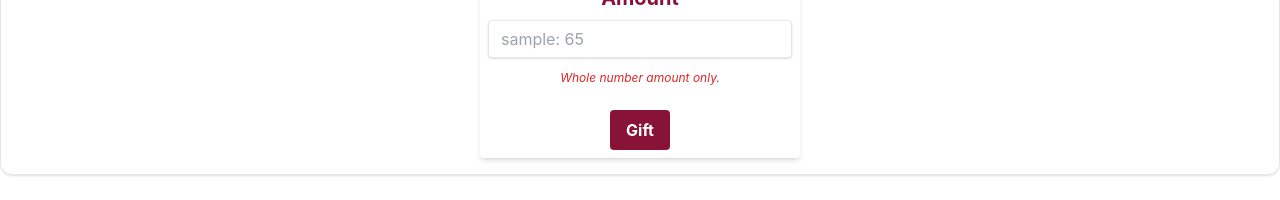
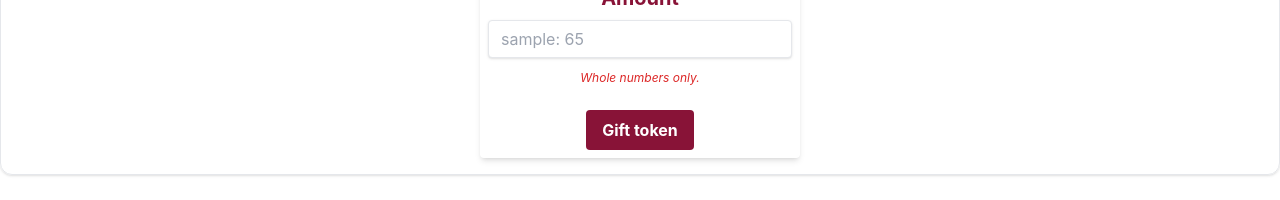
Before and after one commit to Adesdesk/gift_adescoin, a React (Create React App) app: page / in a window 1280 px wide. Shown: the part 431-631 px from the top of the page. Built offline with nearby package versions, Linux system fonts and the light colour scheme.

Commit message:
Update App.js

```diff
--- a/src/App.js
+++ b/src/App.js
@@ -33,11 +33,11 @@ function App() {
                   Amount
                 </label>
                 <input className="shadow appearance-none border rounded w-full py-2 px-3 text-amber-900 mb-3 leading-tight focus:outline-none focus:shadow-outline" id="password" type="password" placeholder="sample: 65" />
-                <p className="grid place-items-center text-red-600 text-xs italic">Whole number amount only.</p>
+                <p className="grid place-items-center text-red-600 text-xs italic">Whole numbers only.</p>
               </div>
               <div className="block grid place-items-center">
                 <button className="bg-rose-900 hover:bg-rose-800 text-white font-bold py-2 px-4 rounded focus:outline-none focus:shadow-outline" type="button">
-                  Gift
+                  Gift token
                 </button>
 
               </div>
```
